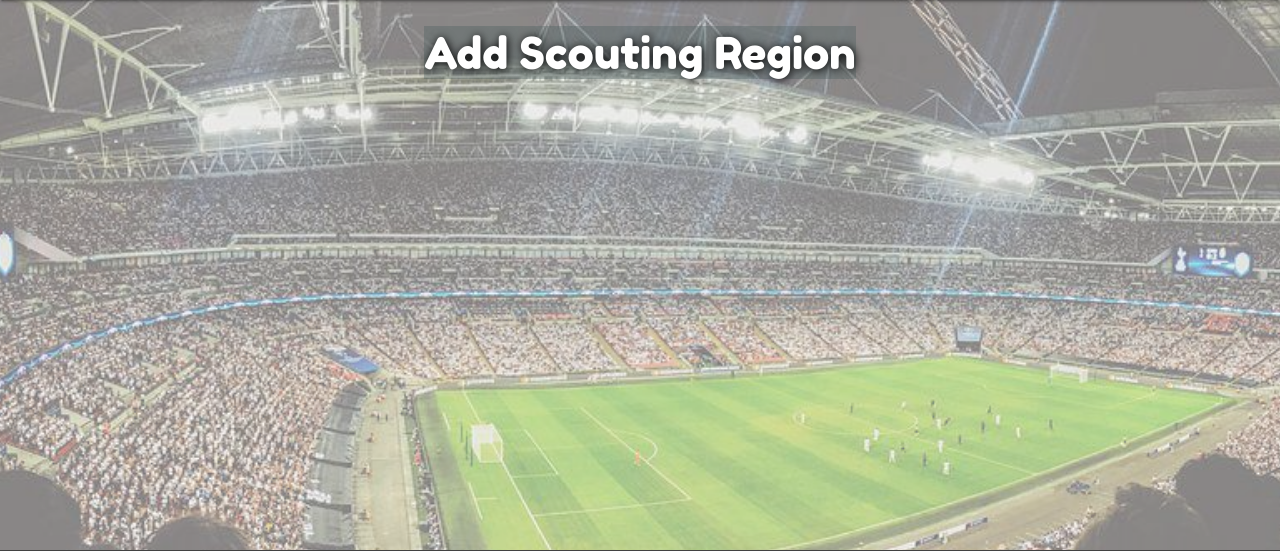
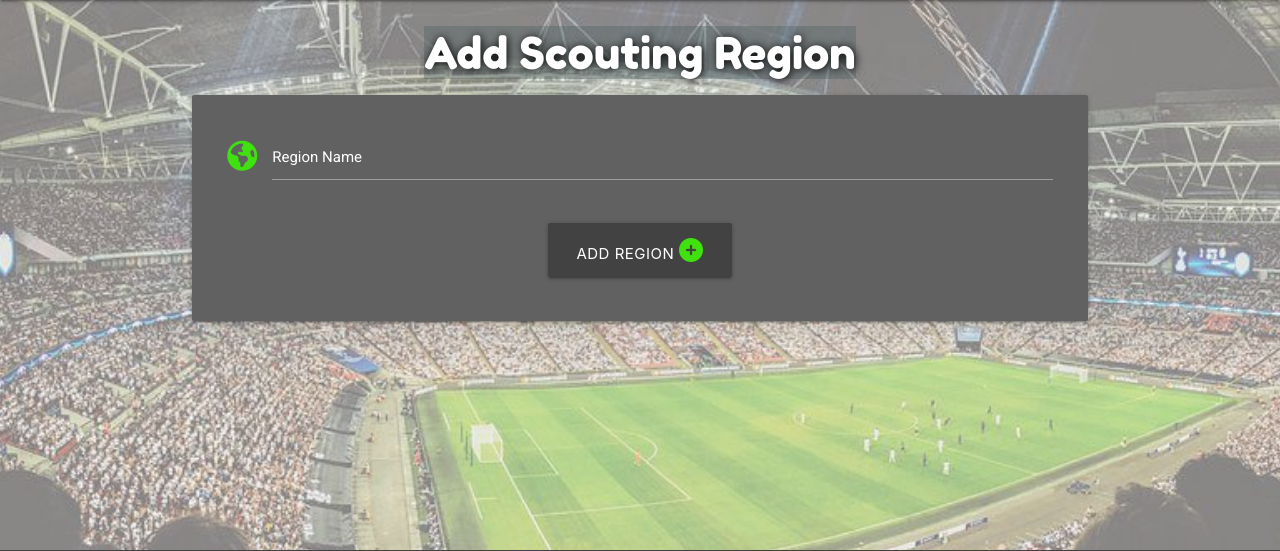
Before and after one commit to JackDilger/wescout-milestone-3, a Flask app: page /add_region in a window 1280 px wide. Shown: the part 64-615 px from the top of the page. Run offline with Flask 2, Linux system fonts and the light colour scheme; some libraries are stand-ins or nearby versions.

Commit message:
Add card panel form for adding region

```diff
--- a/wescout/templates/add_region.html
+++ b/wescout/templates/add_region.html
@@ -3,6 +3,26 @@
 
 <h3 class="center-align"><span>Add Scouting Region</span></h3>
 
-
+<div class="row card-panel grey darken-2">
+    <form class="col s12" method="POST" action="">
+        <!-- region name -->
+        <div class="row">
+            <div class="input-field col s12">
+                <i class="fa-solid fa-earth-americas prefix"></i>
+                <input id="region" name="region_name" minlength="3" maxlength="25"
+                    type="text" class="validate" required>
+                <label class="white-text" for="region">Region Name</label>
+            </div>
+        </div>
+        <!-- submit button -->
+        <div class="row">
+            <div class="col s12 center-align">
+                <button type="submit" class="btn-large grey darken-3">
+                    Add Region <i class="fa-solid fa-circle-plus"></i>
+                </button>
+            </div>
+        </div>
+    </form>
+</div>
 
 {% endblock %}
```
